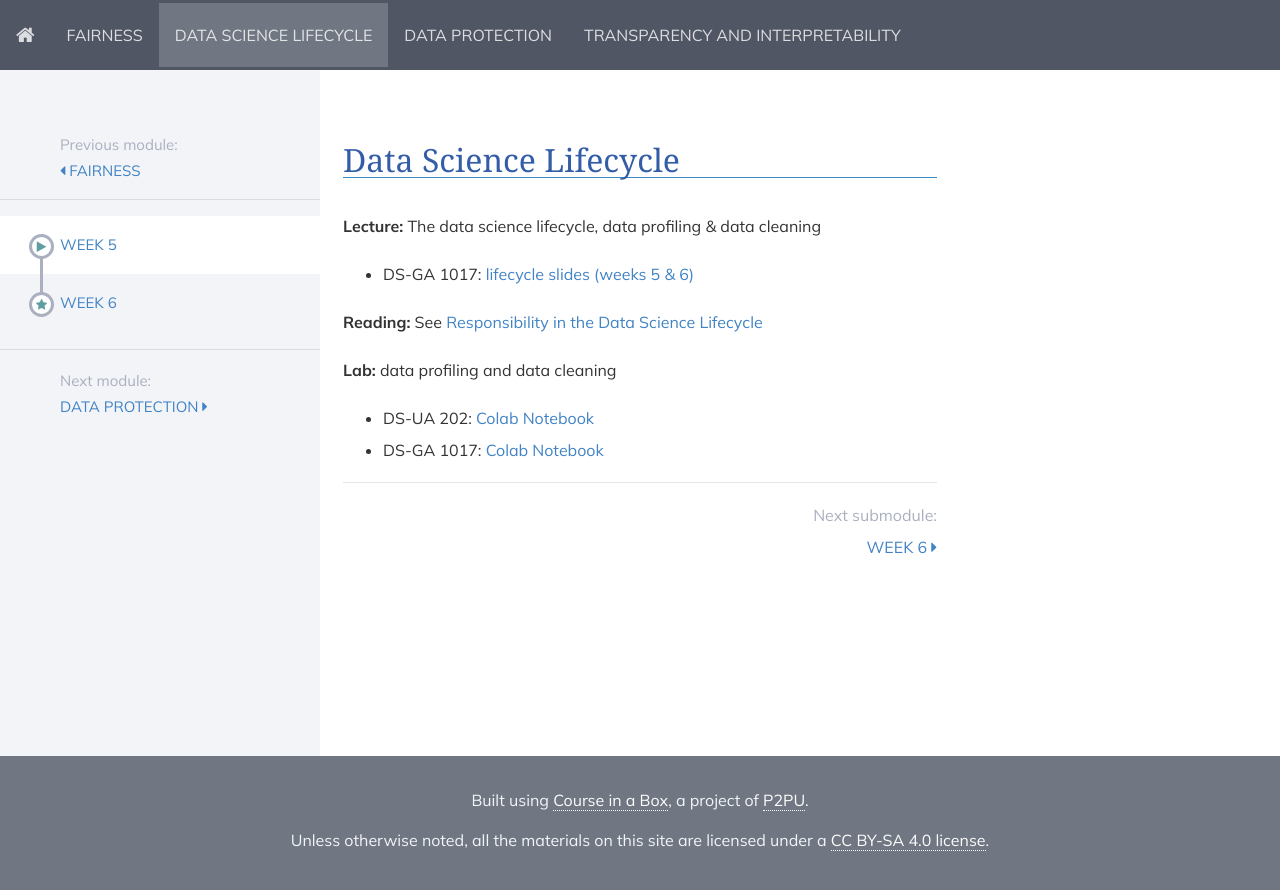
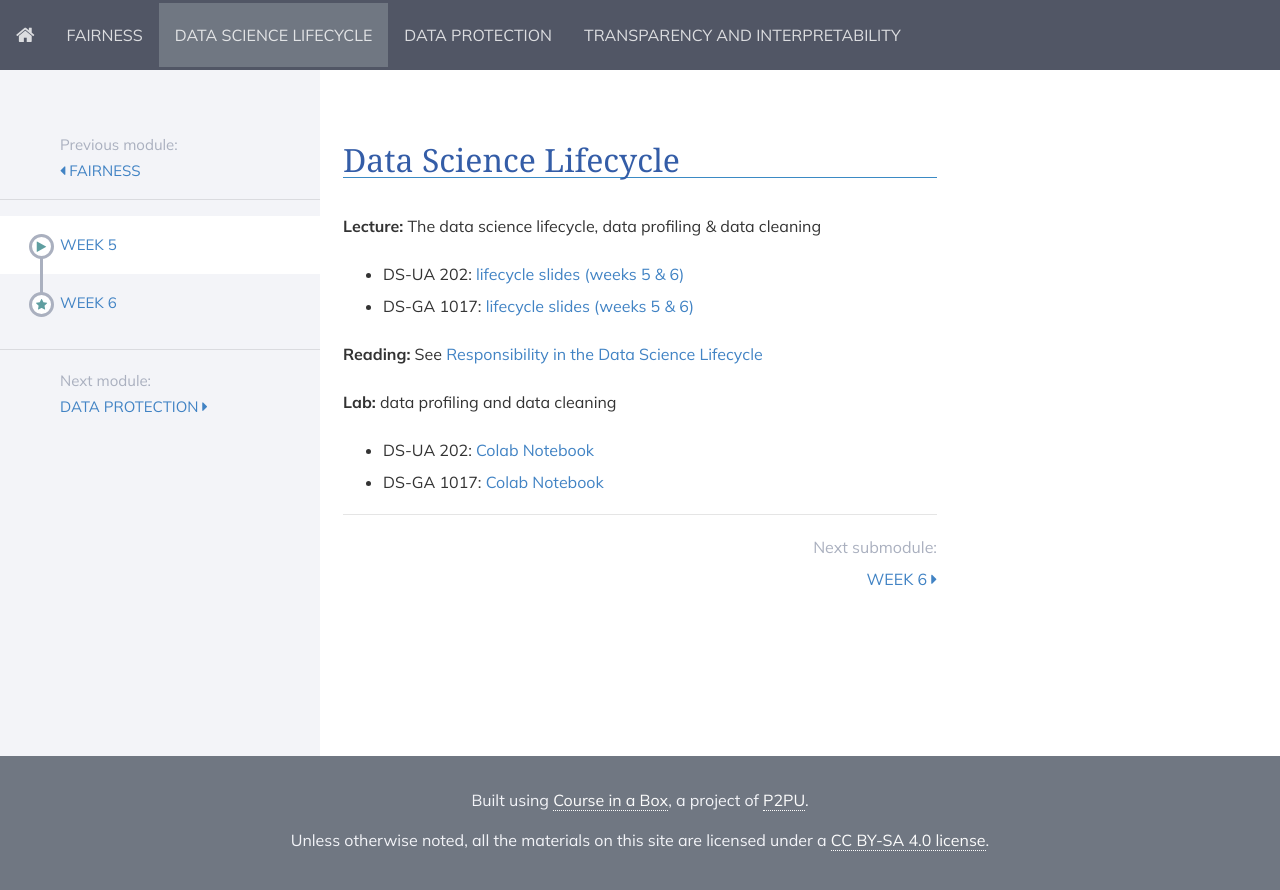
Before and after one commit to DataResponsibly/rds24, a Jekyll site: the page built from modules/data_science_lifecycle/_posts/2000-01-01-week5.md, in a window 1280 px wide. Shown: the top 890 px of the page. Built offline with Jekyll 4.4.1, drawn with Linux system fonts in a browser that asks for light colours; nearby versions of some CDN libraries.

Commit message:
Add undergraduate slides for weeks 5 and 6

```diff
--- a/modules/data_science_lifecycle/_posts/2000-01-01-week5.md
+++ b/modules/data_science_lifecycle/_posts/2000-01-01-week5.md
@@ -6,7 +6,7 @@ title: Week 5
 
 **Lecture:** The data science lifecycle, data profiling & data cleaning
 
-[//]: * DS-UA 202: [5 data profiling slides](../../../assets/5_Profiling.pdf)
+* DS-UA 202: [lifecycle slides (weeks 5 & 6)](../../../assets/5_6_lifecycle_202.pdf)
 *  DS-GA 1017: [lifecycle slides (weeks 5 & 6)](../../../assets/5_6_Lifecycle_1017.pdf)
 
 **Reading:** See [Responsibility in the Data Science Lifecycle](../../../assets/lifecycle_reader.pdf)
--- a/modules/data_science_lifecycle/_posts/2000-01-03-week6.md
+++ b/modules/data_science_lifecycle/_posts/2000-01-03-week6.md
@@ -6,6 +6,7 @@ title: Week 6
 
 **Lecture:** Taming technical bias
 
+* DS-UA 202: [lifecycle slides (weeks 5 & 6)](../../../assets/5_6_lifecycle_202.pdf)
 * DS-GA 1017: [lifecycle slides (weeks 5 & 6)](../../../assets/5_6_Lifecycle_1017.pdf)
 
 **Reading:** See [Responsibility in the Data Science Lifecycle](../../../assets/lifecycle_reader.pdf)
```
Also changed, not shown: 1 other file.
